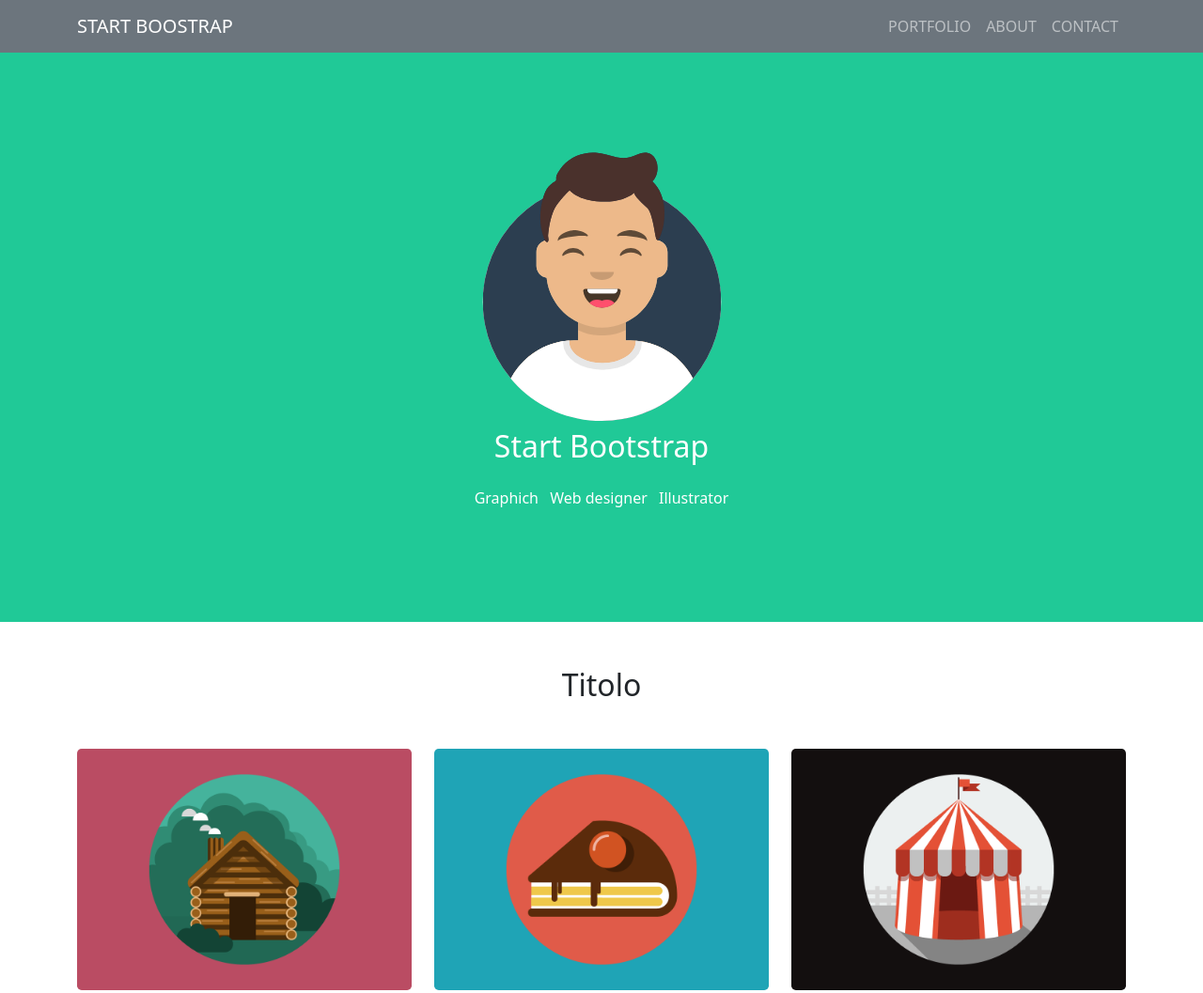
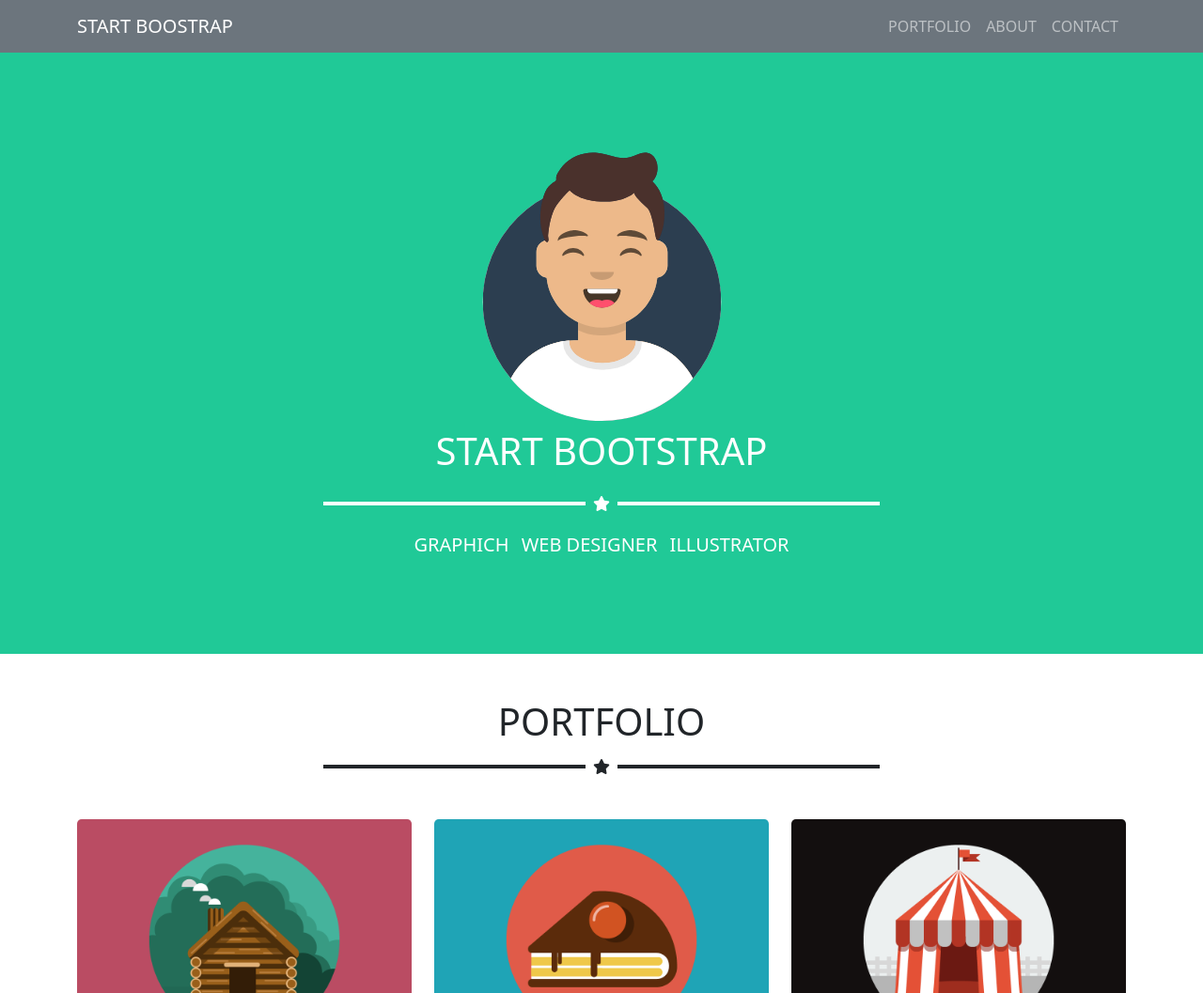
Before and after one commit to Paletta90/html-css-bootstrap-freelancer, a plain HTML site: page index.html in a window 1280 px wide. Shown: the top 1057 px of the page at 94% size. Drawn offline with nearby package versions, Linux system fonts and the light colour scheme.

Commit message:
Realizzo prima e seconda section

```diff
--- a/asset/css/style.css
+++ b/asset/css/style.css
@@ -9,7 +9,9 @@
 section:nth-of-type(1) {
   background-color: var(--bs-teal);
 }
-
+.line{
+  height: 4px;
+}
 
 /* Seconda Section */
 
--- a/index.html
+++ b/index.html
@@ -60,24 +60,28 @@
         <!-- Prima sezione "Start Bootstrap" -->
         <section class="py-5">
 
-            <div class="container d-flex flex-column align-items-center text-white py-5">
+            <div class="container text-white text-uppercase text-center py-5">
 
                 <!-- Immagine user -->
-                <div class="mb-2 w-25">
-                    <img src="./asset/img/avatar.svg" alt="">
+                <div class="mb-2 w-100 align-self-center">
+                    <img src="./asset/img/avatar.svg" alt="" class="w-25">
                 </div>
 
                 <!-- Start Bootstrap -->
-                <div class="mb-2">
-                    <h2>Start Bootstrap</h2>
+                <div class="mb-4">
+                    <h1>Start Bootstrap</h1>
                 </div>
 
                 <!-- Stella -->
-                <div class="mb-2"></div>
+                <div class="d-flex align-items-center justify-content-center w-100 mb-4">
+                    <div class="line w-25 me-2 bg-white"></div>
+                    <i class="fa-solid fa-star"></i>
+                    <div class="line w-25 ms-2 bg-white"></div>
+                </div>
 
                 <!-- Descrizione -->
                 <div class="mb-2">
-                    <ul class="list-inline">
+                    <ul class="list-inline h5">
                         <li class="list-inline-item">Graphich</li>
                         <li class="list-inline-item">Web designer</li>
                         <li class="list-inline-item">Illustrator</li>
@@ -92,9 +96,15 @@
         <!-- Seconda sezione immagini -->
         <section class="py-5">
 
-            <div class="container">
+            <div class="container text-uppercase">
 
-                <h2 class="text-center mb-5">Titolo</h2>
+                <h2 class="text-center mb-3 h1">Portfolio</h2>
+
+                <div class="d-flex align-items-center justify-content-center w-100 mb-5">
+                    <div class="line w-25 me-2 bg-dark"></div>
+                    <i class="fa-solid fa-star"></i>
+                    <div class="line w-25 ms-2 bg-dark"></div>
+                </div>
 
                 <!-- Serie di immagini -->
                 <div class="row">
@@ -244,7 +254,9 @@
     </footer>
 
 
-    <script src="https://cdn.jsdelivr.net/npm/bootstrap@5.1.3/dist/js/bootstrap.bundle.min.js" integrity="sha384-ka7Sk0Gln4gmtz2MlQnikT1wXgYsOg+OMhuP+IlRH9sENBO0LRn5q+8nbTov4+1p" crossorigin="anonymous"></script>
+    <script src="https://cdn.jsdelivr.net/npm/bootstrap@5.1.3/dist/js/bootstrap.bundle.min.js"
+        integrity="sha384-ka7Sk0Gln4gmtz2MlQnikT1wXgYsOg+OMhuP+IlRH9sENBO0LRn5q+8nbTov4+1p" crossorigin="anonymous">
+    </script>
 </body>
 
 </html>
```
